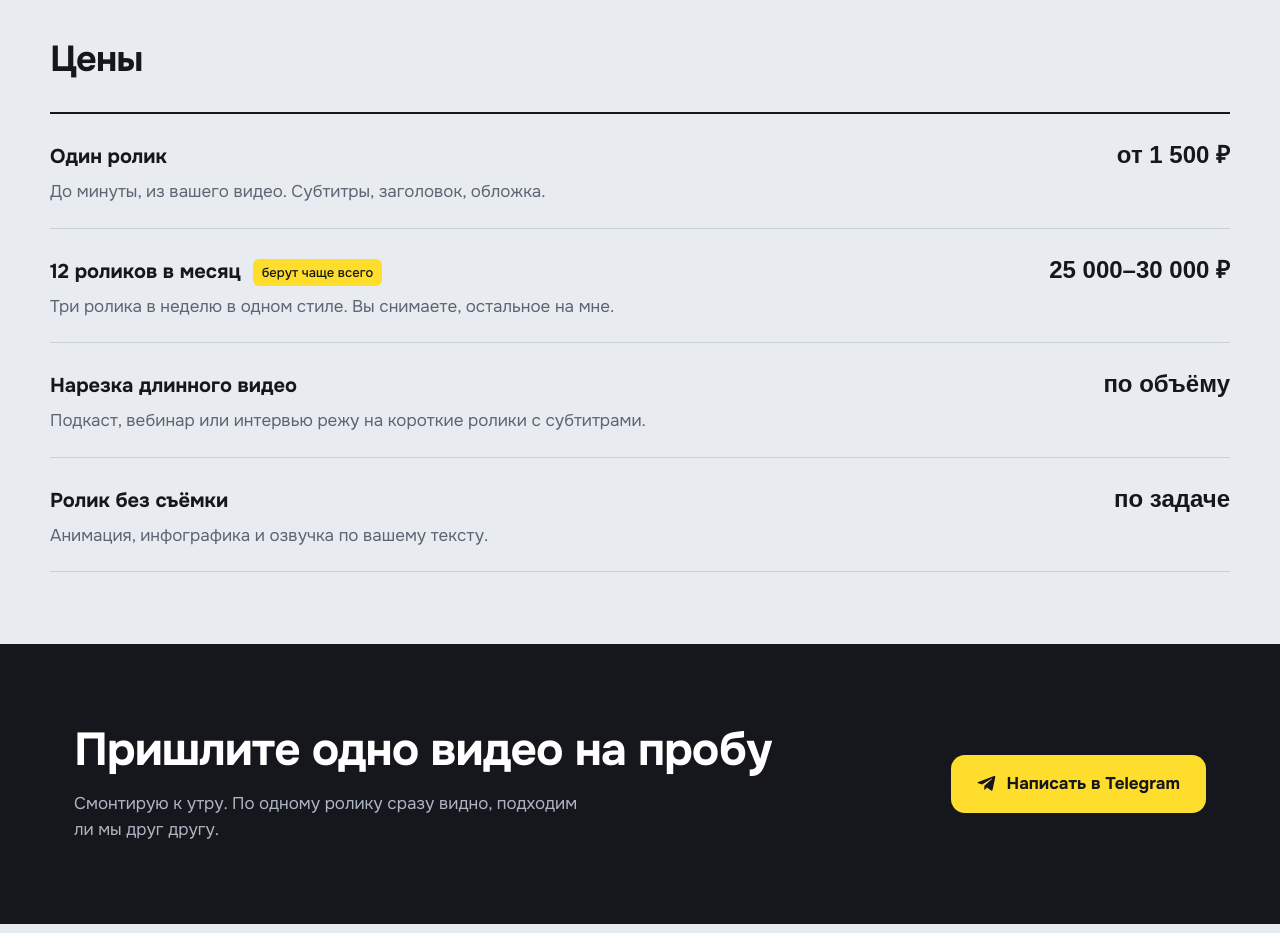
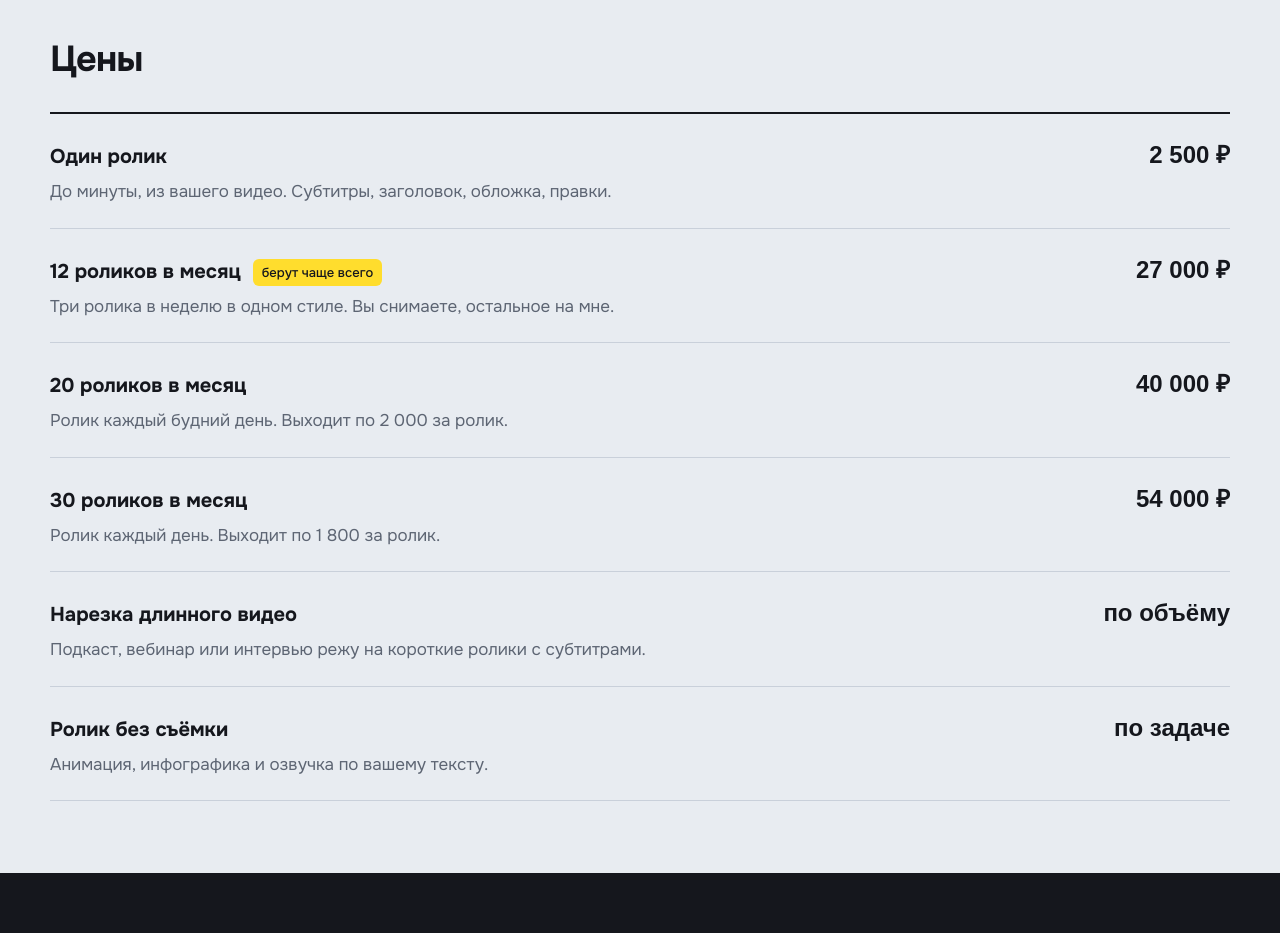
Before and after one commit to danil9191/montazh, a plain HTML site: page index.html in a window 1280 px wide. Shown: the part 2740-3673 px from the top of the page. Drawn offline with Linux system fonts and the light colour scheme; a web font is replaced by a local one.

Commit message:
Цены: 2500 / 27000 / 40000 / 54000
Co-Authored-By: Claude Fable 5.2 <noreply@anthropic.com>

```diff
--- a/index.html
+++ b/index.html
@@ -240,8 +240,10 @@ body.focus .player:not(.live){filter:brightness(.55) saturate(.5)}
 <section class="prices wrap" id="prices">
   <h2>Цены</h2>
   <div class="price-list">
-    <div class="price"><b>Один ролик</b><em>от 1 500 ₽</em><span>До минуты, из вашего видео. Субтитры, заголовок, обложка.</span></div>
-    <div class="price main"><b>12 роликов в месяц</b><em>25 000–30 000 ₽</em><span>Три ролика в неделю в одном стиле. Вы снимаете, остальное на мне.</span></div>
+    <div class="price"><b>Один ролик</b><em>2 500 ₽</em><span>До минуты, из вашего видео. Субтитры, заголовок, обложка, правки.</span></div>
+    <div class="price main"><b>12 роликов в месяц</b><em>27 000 ₽</em><span>Три ролика в неделю в одном стиле. Вы снимаете, остальное на мне.</span></div>
+    <div class="price"><b>20 роликов в месяц</b><em>40 000 ₽</em><span>Ролик каждый будний день. Выходит по 2 000 за ролик.</span></div>
+    <div class="price"><b>30 роликов в месяц</b><em>54 000 ₽</em><span>Ролик каждый день. Выходит по 1 800 за ролик.</span></div>
     <div class="price"><b>Нарезка длинного видео</b><em>по объёму</em><span>Подкаст, вебинар или интервью режу на короткие ролики с субтитрами.</span></div>
     <div class="price"><b>Ролик без съёмки</b><em>по задаче</em><span>Анимация, инфографика и озвучка по вашему тексту.</span></div>
   </div>
```
